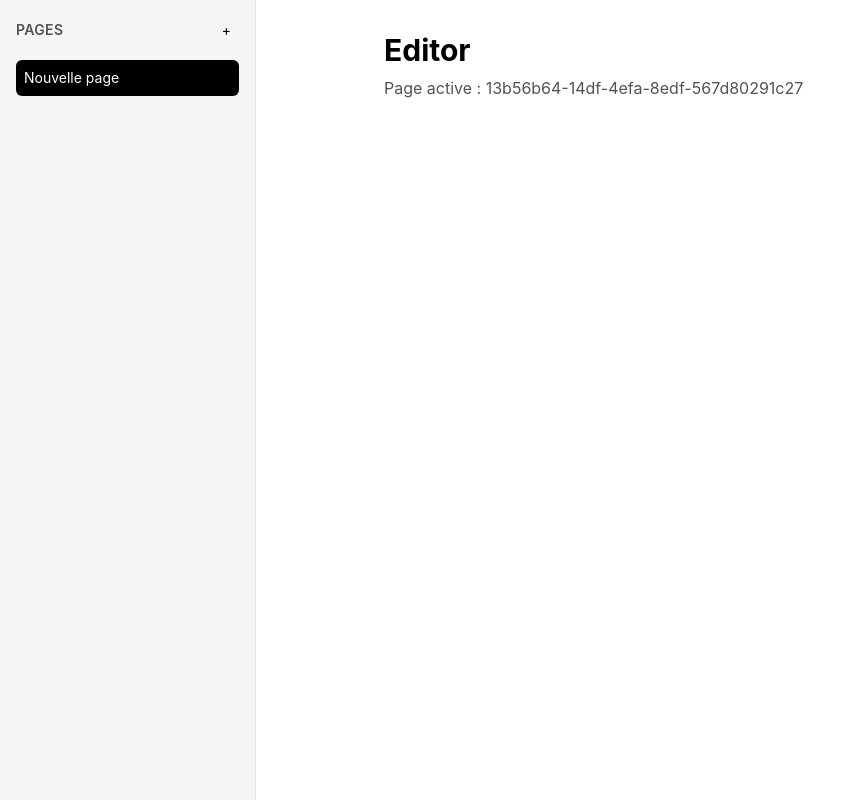
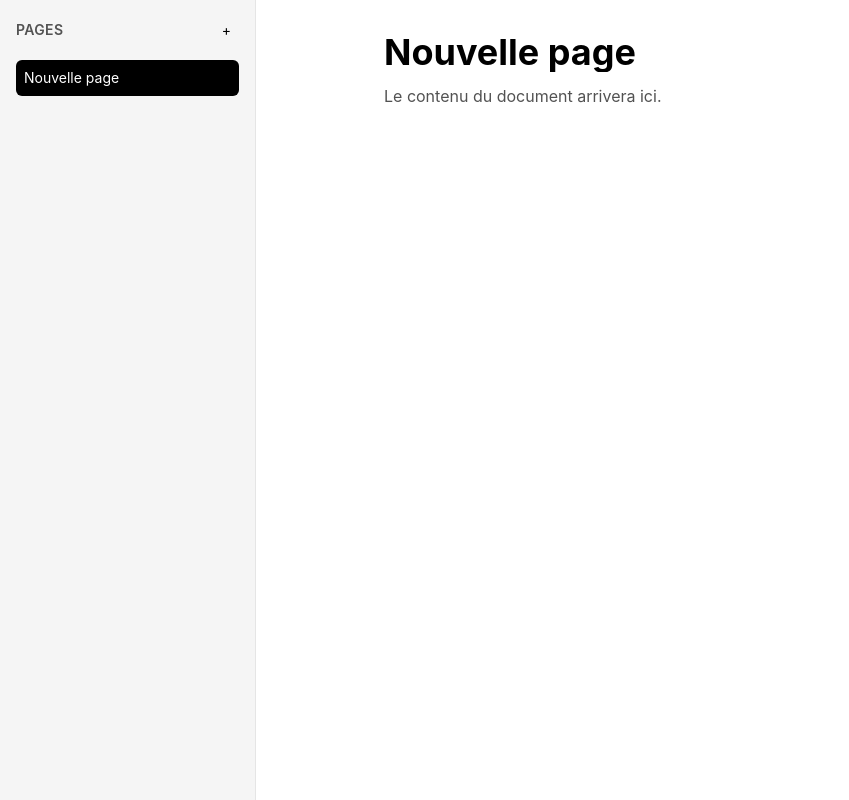
Before and after one commit to GuillaumeCoquemont/Notion-like, a React (Vite) app: page /editor in a window 1280 px wide. Shown: the whole page, without its empty margins (0-849 px from the left). Built offline with nearby package versions, Linux system fonts and the light colour scheme.

Commit message:
feat: display active document and edit title

```diff
--- a/src/app/store/useAppStore.ts
+++ b/src/app/store/useAppStore.ts
@@ -11,6 +11,7 @@ import { create } from "zustand";
 
         createDocument: () => void;
         setActiveDocument: (id: string) => void;
+        updateDocumentTitle: (id: string, title: string) => void;
     }
 
     export const useAppStore = create<AppState>((set) => {
@@ -40,5 +41,12 @@ import { create } from "zustand";
                 set({
                     activeDocumentId: id,
             }),
-        };
+
+            updateDocumentTitle: (id, title) =>
+                set((state) => ({
+                    documents: state.documents.map((doc) =>
+                        doc.id === id ? { ...doc,title } : doc
+                ),
+            })),
+        }
     });
--- a/src/pages/editor-page/EditorPage.tsx
+++ b/src/pages/editor-page/EditorPage.tsx
@@ -1,7 +1,9 @@
 import { useAppStore } from "../../app/store/useAppStore";
 
 export default function EditorPage() {
-  const { documents, activeDocumentId, createDocument, setActiveDocument } = useAppStore();
+  const { documents, activeDocumentId, createDocument, setActiveDocument, updateDocumentTitle } = useAppStore();
+
+  const activeDocument = documents.find((doc) => doc.id === activeDocumentId);
 
     return (
       <div className="flex h-screen bg-white text-black">
@@ -28,16 +30,32 @@ export default function EditorPage() {
               </button>
             ))}
           </div>
+
         </aside>
 
         <main className="flex-1 p-8">
-          <div className="mx-auto max-w-3xl">
-            <h1 className="text-3xl font-bold">Editor</h1>
-            <p className="mt-2 text-neutral-600">
-              Page active : {activeDocumentId}
-            </p>
-          </div>
-        </main>
+        <div className="mx-auto max-w-3xl">
+          {activeDocument ? (
+            <>
+              <input
+                type="text"
+                value={activeDocument.title}
+                onChange={(event) =>
+                  updateDocumentTitle(activeDocument.id, event.target.value)
+                }
+                className="w-full border-none bg-transparent text-4xl font-bold outline-none"
+                placeholder="Titre de la page"
+              />
+
+              <p className="mt-3 text-neutral-600">
+                Le contenu du document arrivera ici.
+              </p>
+            </>
+          ) : (
+            <p className="text-neutral-600">Aucun document sélectionné.</p>
+          )}
+        </div>
+      </main>
       </div>
     );
   }
```
